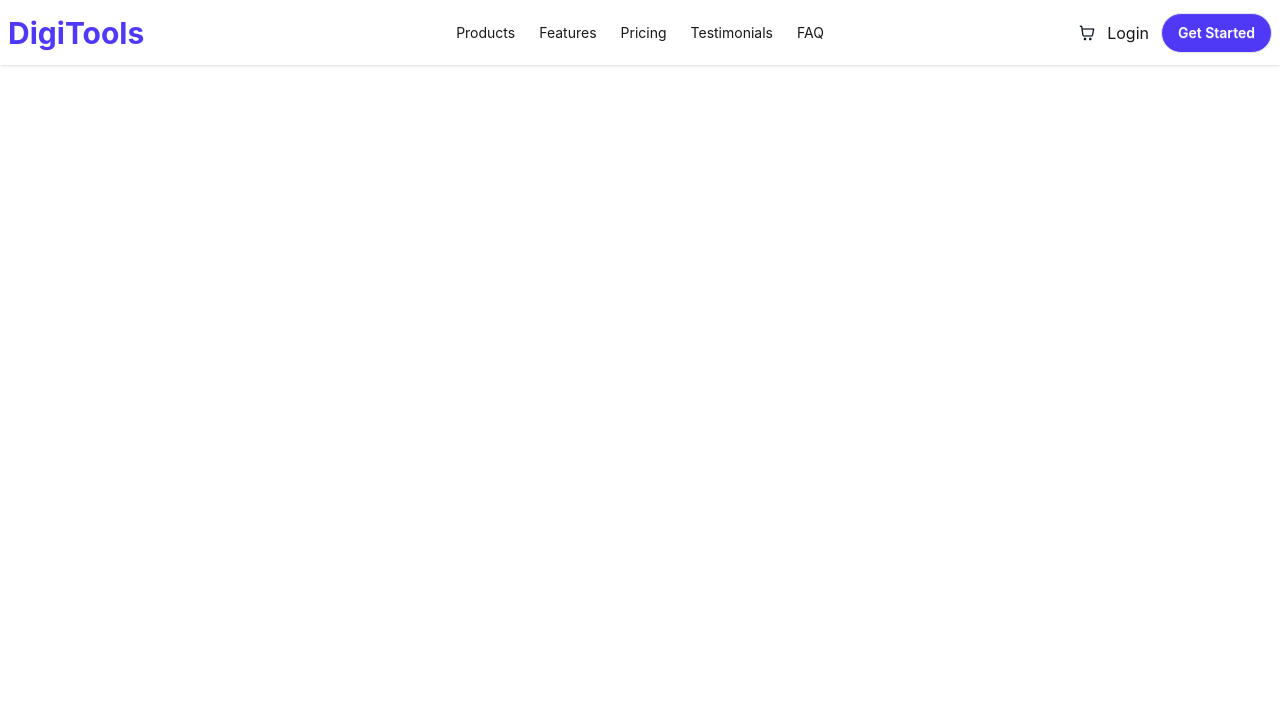
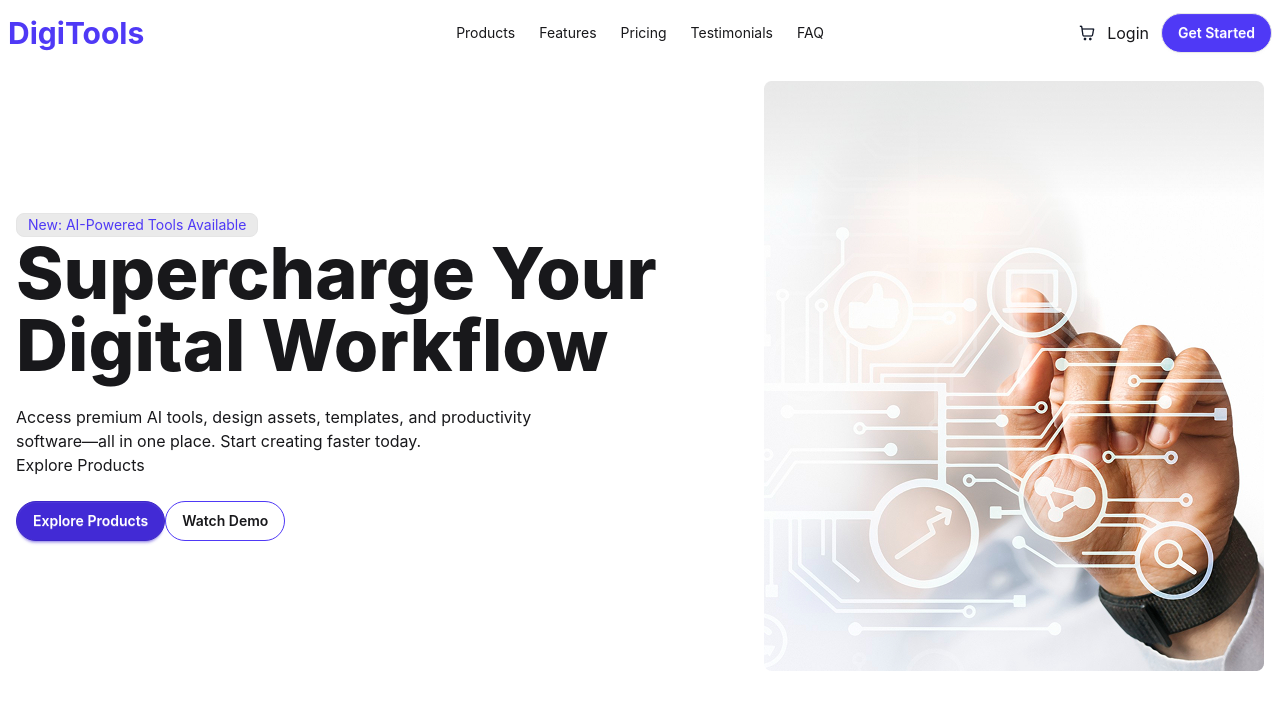
Before and after one commit to bishal10rm/Assignment06, a React (Vite) app: page / in a window 1280 px wide. Shown: the top 710 px of the page. Built offline with nearby package versions, Linux system fonts and the light colour scheme.

Commit message:
Added Banner section

```diff
--- a/src/App.jsx
+++ b/src/App.jsx
@@ -1,6 +1,7 @@
 
 import './App.css'
 import cartImg from "../assets/products/shopping-cart.png";
+import bannerImg from "../assets/banner.png";
 
 function App() {
 
@@ -9,7 +10,7 @@ function App() {
     <>
 
 
-      <div className="navbar bg-base-100 shadow-sm ">
+      <div className="navbar bg-base-100  container mx-auto">
   <div className="navbar-start">
     <a className="text-3xl font-bold text-[#4F39F6]">DigiTools</a>
   </div>
@@ -29,6 +30,27 @@ function App() {
     <a className="btn bg-[#4F39F6] text-white  rounded-4xl ">Get Started</a>
   </div>
 </div>
+
+  {/* banner part start  */}
+
+  <div className=" container mx-auto ">
+  <div className="hero-content flex-col lg:flex-row-reverse">
+    <img src={bannerImg} alt="banner"></img>
+    <div>
+      <div className="badge badge-soft badge accent text-[#4F39F6]">New: AI-Powered Tools Available</div>
+      <h1 className="text-7xl font-extrabold">Supercharge Your Digital Workflow</h1>
+      <p className="py-6 text-[#627382">
+       Access premium AI tools, design assets, templates, and productivity<br></br>
+       software—all in one place. Start creating faster today.<br></br>
+       Explore Products
+      </p>
+      <div className="gap-3">
+      <button className="btn btn-primary rounded-4xl text-white ">Explore Products</button>
+      <button className="btn btn-outline border-[#4F39F6]  rounded-4xl">Watch Demo</button>
+      </div>
+    </div>
+  </div>
+</div>
     </>
   )
 }
```
